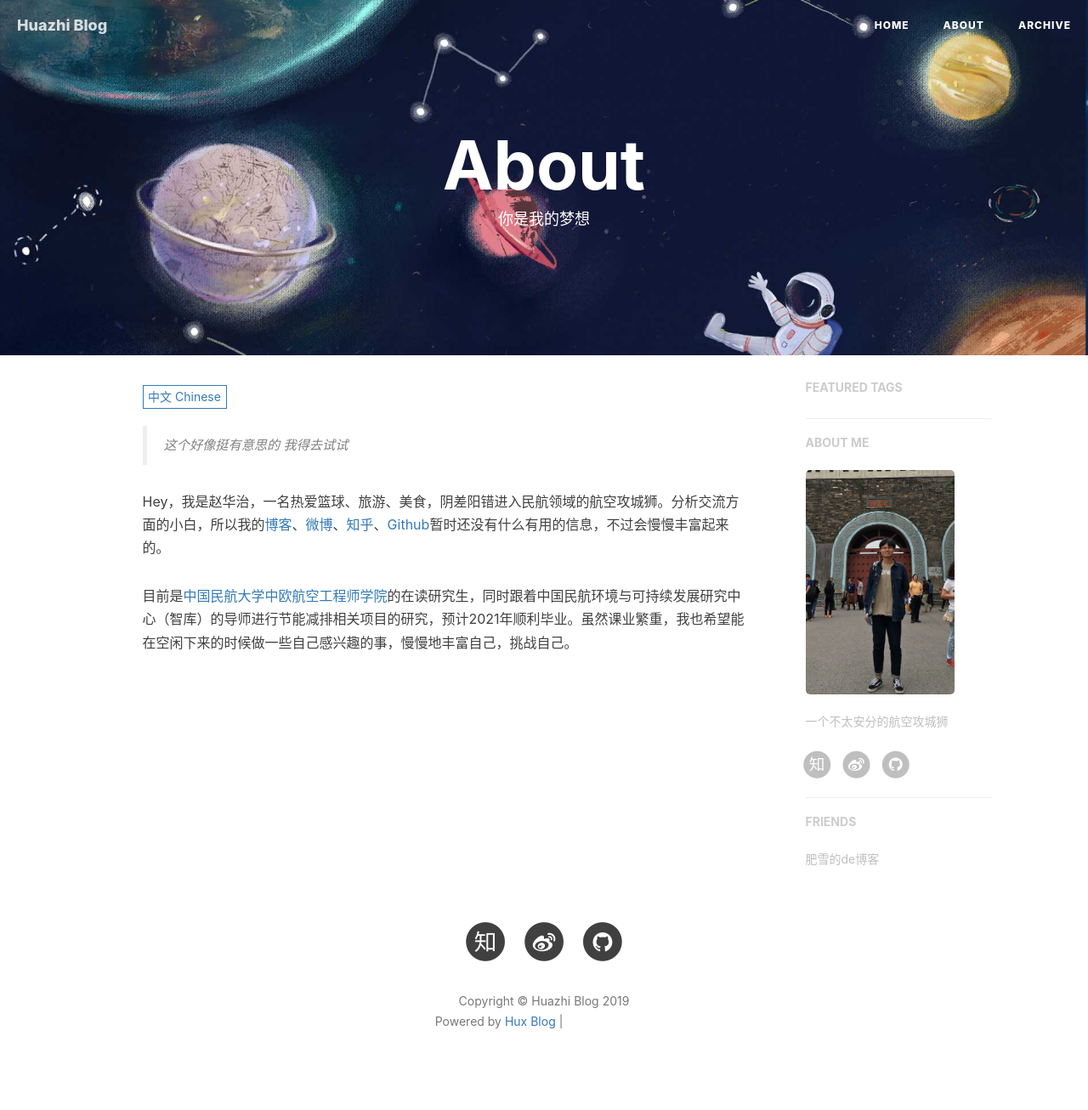
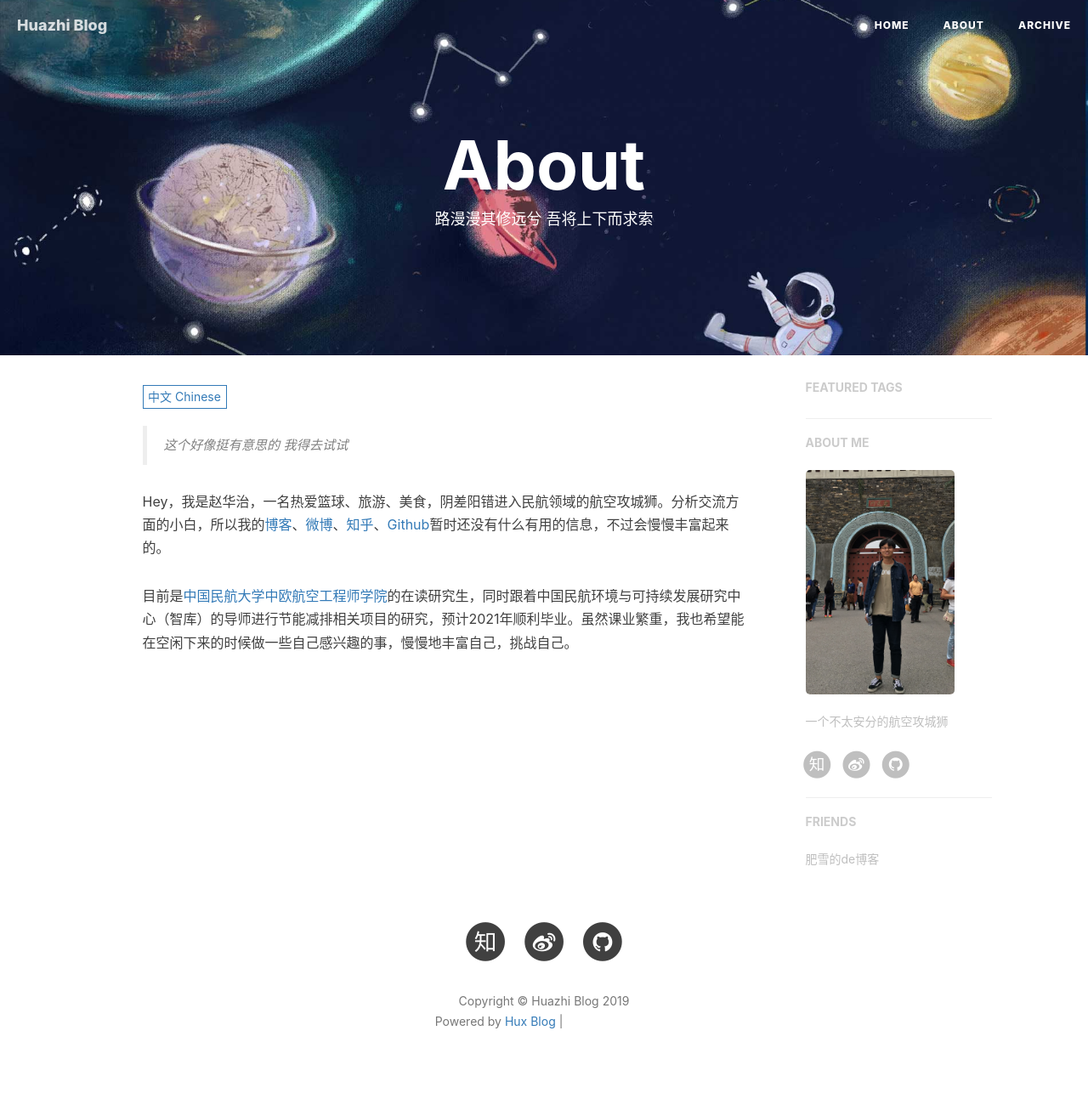
Before and after one commit to AntoninHuaZhi/AntoninHuazhi.github.io, a Jekyll site: the page built from about.html, in a window 1280 px wide. Shown: the whole page at 85% size. Built offline with Jekyll 4.4.1, drawn with Linux system fonts in a browser that asks for light colours; nearby versions of some CDN libraries; comment, search, counter and statistics services are not loaded; grey boxes are pictures that could not be loaded.

Commit message:
little change

```diff
--- a/_config.yml
+++ b/_config.yml
@@ -14,7 +14,7 @@ future: true
 # SNS settings
 RSS: false
 weibo_username:     5559902108
-zhihu_username:     Stay-hungary
+zhihu_username:     stay-hungary
 github_username:    AntoninHuaZhi
 # twitter_username:   huxpro
 #facebook_username:  huxpro
--- a/about.html
+++ b/about.html
@@ -1,7 +1,7 @@
 ---
 layout: page
 title: "About"
-description: "你是我的梦想"
+description: "路漫漫其修远兮 吾将上下而求索"
 header-img: "img/about-bg.jpg"
 multilingual: true
 ---
--- a/index.html
+++ b/index.html
@@ -1,6 +1,6 @@
 ---
 layout: page
-description: "我干了什么 究竟拿了时间换了什么"
+description: "Follow your heart"
 ---
 
 {% for post in paginator.posts %}
```
Also changed, not shown: _posts/2019-01-23-first-blog.md (+1 -1 lines), 1 other file.
